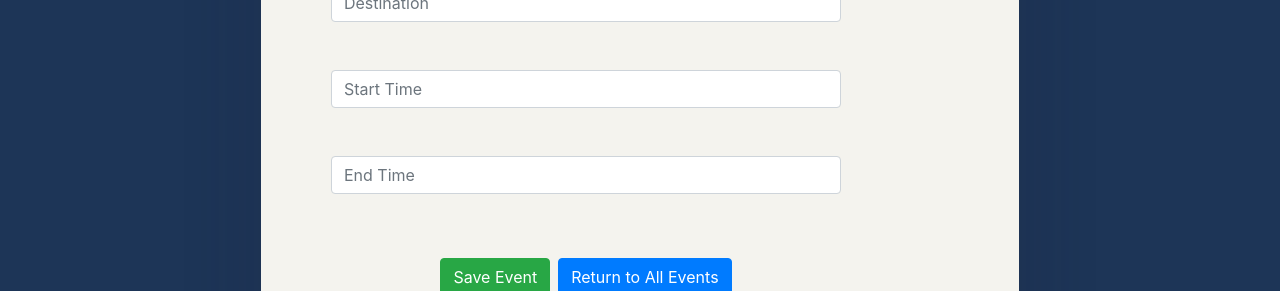
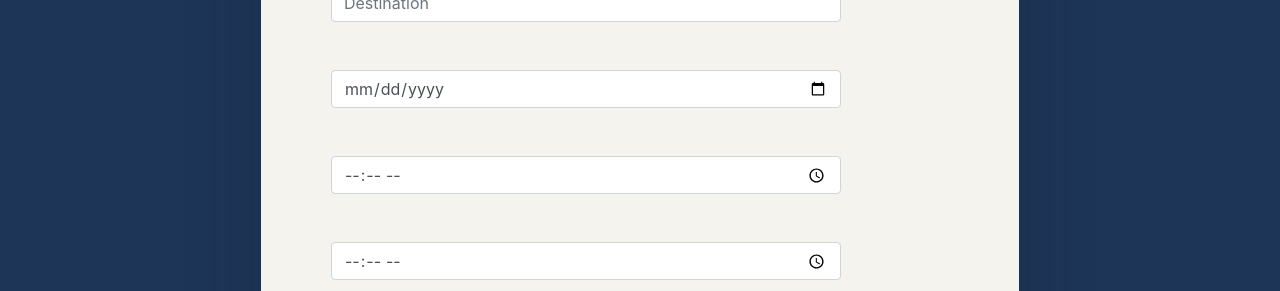
Before and after one commit to TheyCallMeMattyD/project3, a React (Create React App) app in the folder client/: page /createevent in a window 1280 px wide. Shown: the part 661-952 px from the top of the page. Built offline with nearby package versions, Linux system fonts and the light colour scheme.

Commit message:
fixed time and date create event formatting

```diff
--- a/client/src/components/ContactForm.js
+++ b/client/src/components/ContactForm.js
@@ -1,6 +1,7 @@
 import emailjs from 'emailjs-com';
 import React from 'react';
 import { useStoreContext } from "../utils/GlobalState";
+import { Col, Row, Container } from "../components/Grid";
 
 export default function ContactUs() {
   const [state] = useStoreContext();
@@ -16,20 +17,22 @@ const [state] = useStoreContext();
       });
   }
 
-  return(
+  return (
     <div className="container">
-    <form onSubmit={sendEmail} id="template_xmsmsvv" style={{ display:"block", paddingTop: 10, paddingLeft: 25, textAlign: "left" }}>
+
+        <form onSubmit={sendEmail} id="template_xmsmsvv" style={{ display: "block", paddingTop: 10, paddingLeft: 25, textAlign: "left" }}>
 
           <input type="hidden" name="to_name" value={state.currentMember.firstName} />
           <input type="hidden" name="to_email" value={state.currentMember.email} />
-      <label>Name</label> <br/>
-      <input type="text" name="from_name" /> <br/>
-      <label>Email</label> <br/>
-      <input type="email" name="to_email" /> <br/>
-      <label>Message</label> <br/>
-      <textarea name="message" /> <br/>
+          <label>Name</label> <br />
+          <input type="text" name="from_name" /> <br />
+          <label>Email</label> <br />
+          <input type="email" name="to_email" /> <br />
+          <label>Message</label> <br />
+          <textarea name="message" /> <br />
           <input type="submit" value="Send" />
-    </form> </div>
 
+        </form>
+      </div>
   );
 }
--- a/client/src/components/CreateEventForm/index.js
+++ b/client/src/components/CreateEventForm/index.js
@@ -11,10 +11,11 @@ function CreateEventForm() {
   const descriptionRef = useRef();
   const locationRef = useRef();
   const destinationRef = useRef();
+  const dateRef = useRef();
   const startTimeRef = useRef();
   const endTimeRef = useRef();
   const [state, dispatch] = useStoreContext();
-
+  console.log(state);
   const handleSubmit = e => {
     e.preventDefault();
     dispatch({ type: LOADING });
@@ -24,13 +25,16 @@ function CreateEventForm() {
       location: locationRef.current.value,
       destination: destinationRef.current.value,
       startTime: startTimeRef.current.value,
-      endTime: endTimeRef.current.value
+      endTime: endTimeRef.current.value,
+      organizer: state.currentMember.fullName,
+      date: dateRef.current.value
     })
       .then(result => {
         dispatch({
           type: ADD_POST,
           post: result.data
         });
+        history.push("/home")
       })
       .catch((error) => {
         if (error.response.status === 401) {
@@ -44,6 +48,7 @@ function CreateEventForm() {
     destinationRef.current.value = "";
     startTimeRef.current.value = "";
     endTimeRef.current.value = "";
+    dateRef.current.value = "";
   };
 
   return (
@@ -54,8 +59,9 @@ function CreateEventForm() {
         <textarea className="form-control mb-5" required ref={descriptionRef} placeholder="Description" />
         <input className="form-control mb-5" required ref={locationRef} placeholder="Start Location" />
         <input className="form-control mb-5" required ref={destinationRef} placeholder="Destination" />
-        <input className="form-control mb-5" required ref={startTimeRef} placeholder="Start Time" />
-        <input className="form-control mb-5" required ref={endTimeRef} placeholder="End Time" />
+        <input type="date" className="form-control mb-5" required ref={dateRef} placeholder="Date" />
+        <input type="time" className="form-control mb-5" required ref={startTimeRef} placeholder="Start Time" />
+        <input type="time" className="form-control mb-5" required ref={endTimeRef} placeholder="End Time" />
         <div class="text-center">
         <button className="btn btn-success mt-3 mb-5" disabled={state.loading} type="submit">
           Save Event
--- a/client/src/pages/Detail.js
+++ b/client/src/pages/Detail.js
@@ -75,7 +75,7 @@ const Detail = props => {
             <EventHeader>
               <h1>
                 Event: {state.currentPost.event} <br />
-                Organized By: { }
+                Organized By: {state.currentPost.organizer}
               </h1>
             </EventHeader>
           </Col>
```
Also changed, not shown: 2 other files (tests, documents, lock files or other folders). Lines whose indentation alone changed are shown as unchanged.
